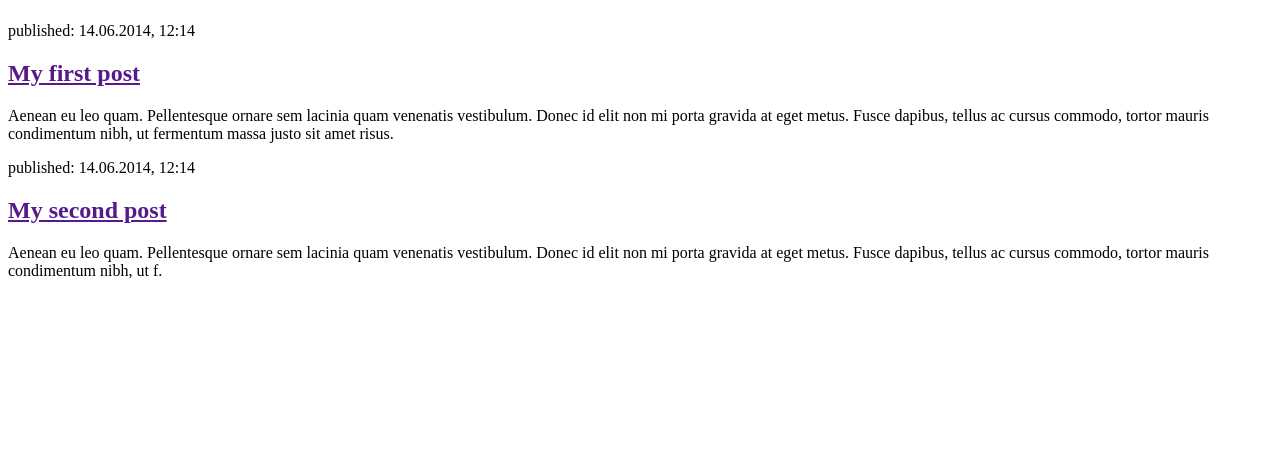
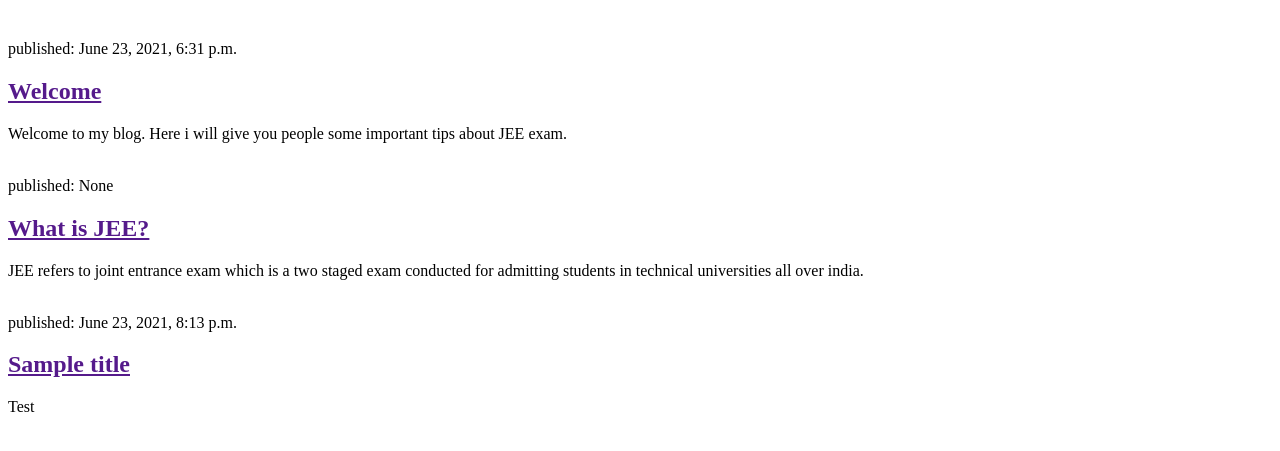
Before and after one commit to saurav1717-sys/my-first-blog, a Django app: page / in a window 1280 px wide. Shown: the part 58-509 px from the top of the page. Run offline with Django 3.2, Linux system fonts and the light colour scheme; data comes from the database, SQL or seed files in the repository; both versions use the stored data as it was after the commit.

Commit message:
Modified templates to display posts

```diff
--- a/blog/templates/blog/post_list.html
+++ b/blog/templates/blog/post_list.html
@@ -1,23 +1,18 @@
 <!DOCTYPE html>
 <html>
-    <head>
-        <title>Django Girls blog</title>
-    </head>
+    <title>Saurav's blog</title>
     <body>
         <header>
             <h1><a href="/">Django Girls Blog</a></h1>
         </header>
 
-        <article>
-            <time>published: 14.06.2014, 12:14</time>
-            <h2><a href="">My first post</a></h2>
-            <p>Aenean eu leo quam. Pellentesque ornare sem lacinia quam venenatis vestibulum. Donec id elit non mi porta gravida at eget metus. Fusce dapibus, tellus ac cursus commodo, tortor mauris condimentum nibh, ut fermentum massa justo sit amet risus.</p>
-        </article>
-
-        <article>
-            <time>published: 14.06.2014, 12:14</time>
-            <h2><a href="">My second post</a></h2>
-            <p>Aenean eu leo quam. Pellentesque ornare sem lacinia quam venenatis vestibulum. Donec id elit non mi porta gravida at eget metus. Fusce dapibus, tellus ac cursus commodo, tortor mauris condimentum nibh, ut f.</p>
-        </article>
+        {% for post in posts %}
+            <article>
+                <br>
+                <time>published: {{ post.published_date }}</time>
+                <h2><a href="">{{ post.title }}</a></h2>
+                <p>{{ post.text|linebreaksbr }}</p>
+            </article>
+        {% endfor %}
     </body>
 </html>
--- a/blog/views.py
+++ b/blog/views.py
@@ -1,6 +1,9 @@
 from django.shortcuts import render
+from .models import Post
+from django.utils import timezone
 
 # Create your views here.
 
 def post_list(request):
-    return render(request, 'blog/post_list.html')
+    posts = Post.objects.all()
+    return render(request, 'blog/post_list.html',{'posts':posts})
```
Also changed, not shown: db.sqlite3.
